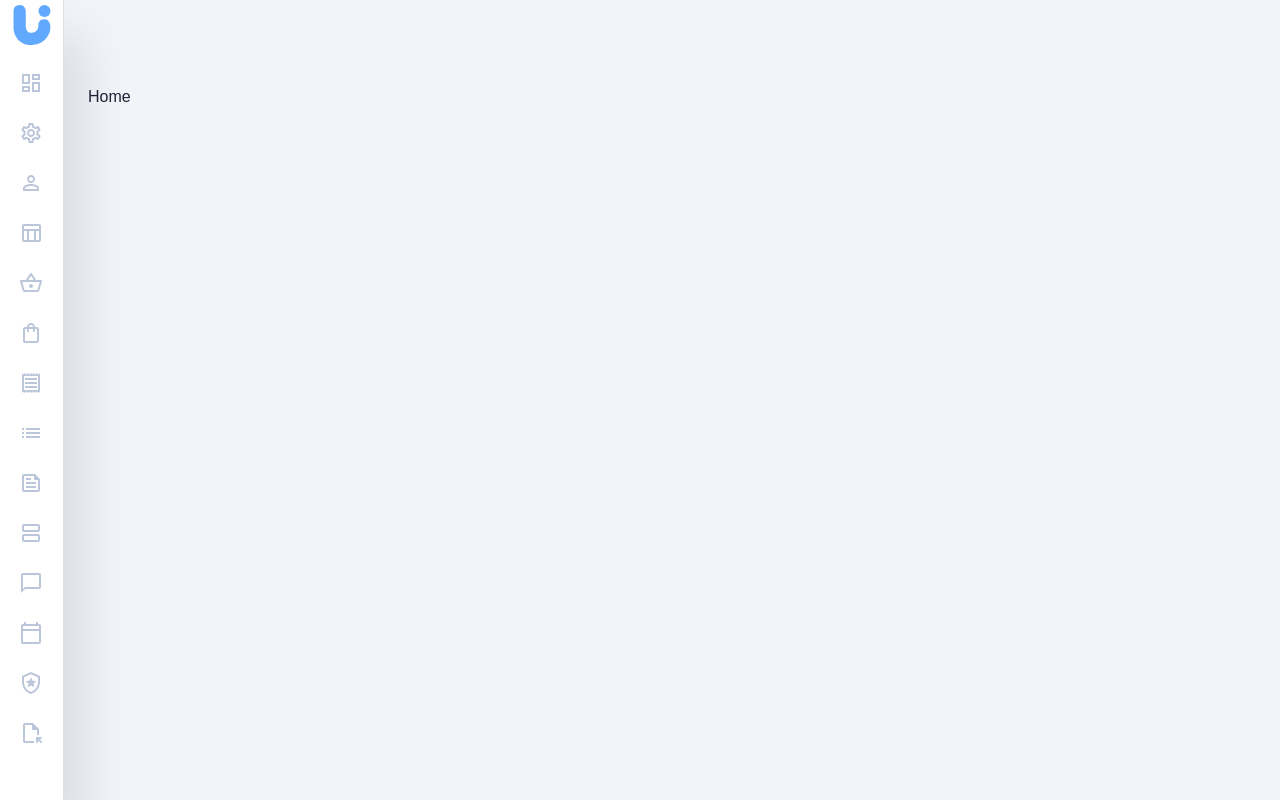
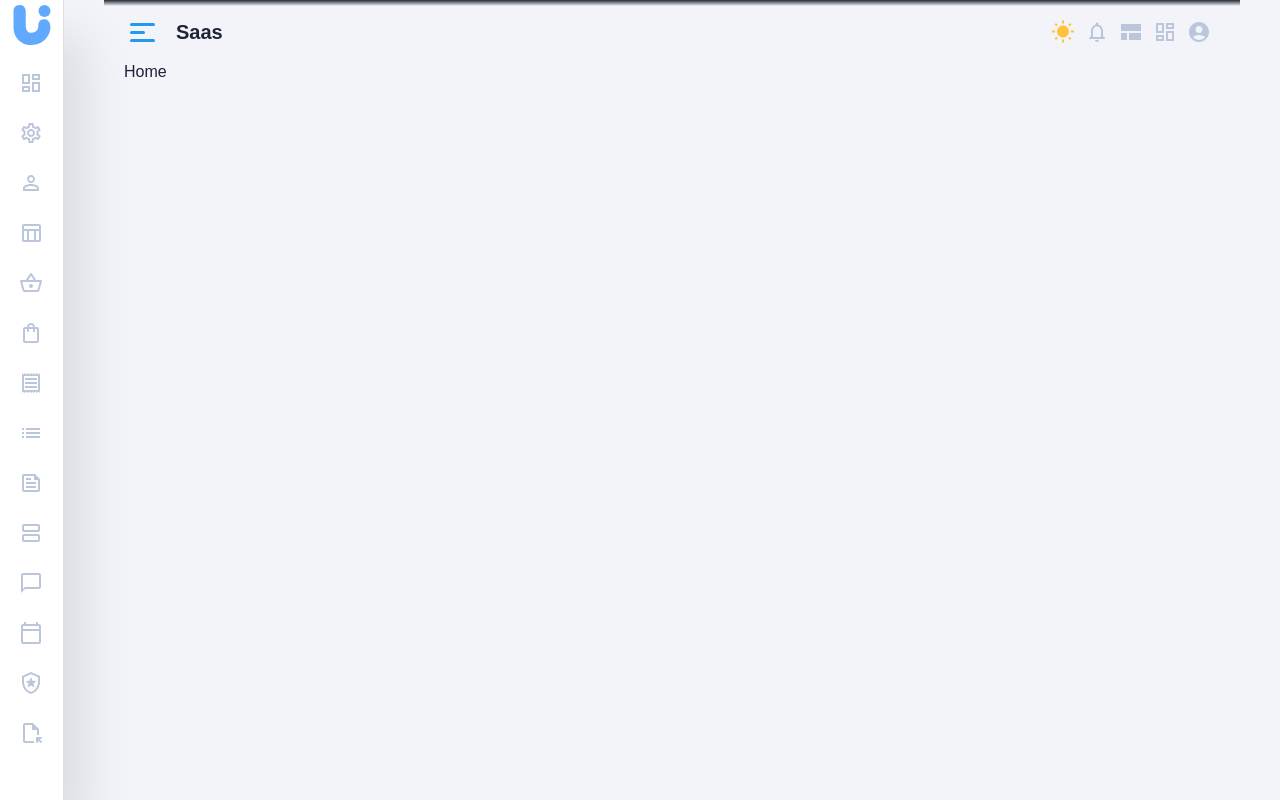
Before and after one commit to lucavini/MUI-dashboard, a React (Create React App) app: page / in a window 1280 px wide. Built offline with nearby package versions, Linux system fonts and the light colour scheme.

Commit message:
navbar e swith de theme

```diff
--- a/src/App.tsx
+++ b/src/App.tsx
@@ -1,6 +1,5 @@
 import React from 'react';
 import { BrowserRouter } from 'react-router-dom';
-import Box from '@mui/material/Box';
 
 // Themes
 import { ThemeProvider as StyledThemeProvider } from 'styled-components';
@@ -9,27 +8,25 @@ import GlobalStyles from './Styles/global';
 
 // default Styles
 import MUITheme from './Styles/Default/MUI';
+import MUIDarkTheme from './Styles/Default/MUIDark';
 import SCTheme from './Styles/Default/Styled';
+import SCDarkTheme from './Styles/Default/StyledDark';
 
 // Componentes
-import { DrawerHeader } from './components/DrawerHeader';
-import LateralMenu from './components/LateralMenu';
+import ContentWrapper from './components/ContentWrapper';
 import Routes from './Routes';
 
 function App() {
+  const [theme, setTheme] = React.useState('light');
   return (
-    <MUIThemeProvider theme={MUITheme}>
-      <StyledThemeProvider theme={SCTheme}>
+    <MUIThemeProvider theme={theme === 'light' ? MUITheme : MUIDarkTheme}>
+      <StyledThemeProvider theme={theme === 'light' ? SCTheme : SCDarkTheme}>
         <GlobalStyles />
+
         <BrowserRouter>
-          <Box sx={{ display: 'flex' }}>
-            <LateralMenu />
-
-            <Box component='main' sx={{ flexGrow: 1, p: 3 }}>
-              <DrawerHeader />
-              <Routes />
-            </Box>
-          </Box>
+          <ContentWrapper theme={theme} setTheme={setTheme}>
+            <Routes />
+          </ContentWrapper>
         </BrowserRouter>
       </StyledThemeProvider>
     </MUIThemeProvider>
--- /dev/null
+++ b/src/Styles/Default/MUIDark.ts
@@ -0,0 +1,18 @@
+import { createTheme } from '@mui/material/styles';
+
+const theme = createTheme({
+  typography: {
+    fontFamily: '"Saira", sans-serif',
+  },
+
+  palette: {
+    primary: {
+      contrastText: '#FFFFFF',
+      main: '#2499EF',
+      dark: '#1E2732',
+      light: '#222B36',
+    },
+  },
+});
+
+export default theme;
--- /dev/null
+++ b/src/Styles/Default/StyledDark.ts
@@ -0,0 +1,10 @@
+export default {
+  palette: {
+    primary: {
+      contrastText: '#FFFFFF',
+      main: '#2499EF',
+      dark: '#1E2732',
+      light: '#222B36',
+    },
+  },
+};
--- /dev/null
+++ b/src/components/ContentWrapper/index.tsx
@@ -0,0 +1,31 @@
+import React from 'react';
+
+// Componentes
+import Box from '@mui/material/Box';
+import CssBaseline from '@mui/material/CssBaseline';
+import LateralMenu from '../LateralMenu';
+import NavBar from '../NavBar';
+
+type Props = {
+  children: React.ReactNode;
+  setTheme: React.Dispatch<React.SetStateAction<string>>;
+  theme: string
+};
+
+function ContentWrapper({ children, setTheme, theme }: Props) {
+  return (
+    <Box sx={{ display: 'flex' }}>
+      <CssBaseline />
+
+      <LateralMenu />
+      <Box component='main' sx={{ flexGrow: 1, padding: '0px 40px' }}>
+        <NavBar setTheme={setTheme} theme={theme} />
+        <Box component='main' sx={{ padding: '0px 20px' }}>
+          {children}
+        </Box>
+      </Box>
+    </Box>
+  );
+}
+
+export default ContentWrapper;
--- /dev/null
+++ b/src/components/NavBar/index.tsx
@@ -0,0 +1,87 @@
+import React from 'react';
+
+// Components
+import Toolbar from '@mui/material/Toolbar';
+import IconButton from '@mui/material/IconButton';
+import Box from '@mui/material/Box';
+import Typography from '@mui/material/Typography';
+import WbSunnyIcon from '@mui/icons-material/WbSunny';
+import Brightness4Icon from '@mui/icons-material/Brightness4';
+import NotificationsNoneOutlinedIcon from '@mui/icons-material/NotificationsNoneOutlined';
+import ViewComfyIcon from '@mui/icons-material/ViewComfy';
+import DashboardOutlinedIcon from '@mui/icons-material/DashboardOutlined';
+import AccountCircle from '@mui/icons-material/AccountCircle';
+
+// styles
+import { AppBar } from './styles';
+
+// Assets
+import { ReactComponent as MenuIcon } from '../../Assets/icons/Menu.svg';
+
+type Props = {
+  setTheme: React.Dispatch<React.SetStateAction<string>>;
+  theme: string;
+};
+
+function NavBar({ setTheme, theme }: Props) {
+  return (
+    <AppBar position='static'>
+      <Toolbar>
+        <IconButton
+          size='small'
+          edge='start'
+          color='inherit'
+          aria-label='open drawer'
+          sx={{ mr: 2 }}
+        >
+          <MenuIcon />
+        </IconButton>
+
+        <Typography
+          variant='h6'
+          noWrap
+          component='div'
+          sx={{ display: { xs: 'none', sm: 'block' }, fontWeight: 'bold' }}
+        >
+          Saas
+        </Typography>
+
+        <Box sx={{ flexGrow: 1 }} />
+
+        <Box sx={{ display: { xs: 'none', md: 'flex' } }}>
+          <IconButton
+            size='small'
+            onClick={() => {
+              if (theme === 'light') setTheme('dark');
+              else setTheme('light');
+            }}
+          >
+            {theme === 'light' ? (
+              <WbSunnyIcon className='icons sun' />
+            ) : (
+              <Brightness4Icon className='icons night' />
+            )}
+          </IconButton>
+
+          <IconButton size='small'>
+            <NotificationsNoneOutlinedIcon className='icons' />
+          </IconButton>
+
+          <IconButton size='small'>
+            <ViewComfyIcon className='icons' />
+          </IconButton>
+
+          <IconButton size='small'>
+            <DashboardOutlinedIcon className='icons' />
+          </IconButton>
+
+          <IconButton size='small'>
+            <AccountCircle className='icons' />
+          </IconButton>
+        </Box>
+      </Toolbar>
+    </AppBar>
+  );
+}
+
+export default NavBar;
--- /dev/null
+++ b/src/components/NavBar/styles.ts
@@ -0,0 +1,21 @@
+/* eslint-disable no-dupe-keys */
+import { styled } from '@mui/material/styles';
+import { AppBar as MUIAppBar } from '@mui/material';
+
+export const AppBar = styled(MUIAppBar)(({ theme }) => ({
+  height: '60px',
+  boxShadow: 'none',
+  background: `linear-gradient(0deg, ${theme.palette.primary.dark} 90%, rgba(34,43,54,1) 100%)`,
+
+  '.icons': {
+    fill: '#BCC6DA',
+  },
+
+  '.sun': {
+    fill: '#FFC23D',
+  },
+
+  '.night': {
+    fill: '#fff',
+  },
+}));
```
Also changed, not shown: src/Assets/icons/Menu.svg (added), src/components/ContentWrapper/styles.ts (renamed from src/components/DrawerHeader.ts).
